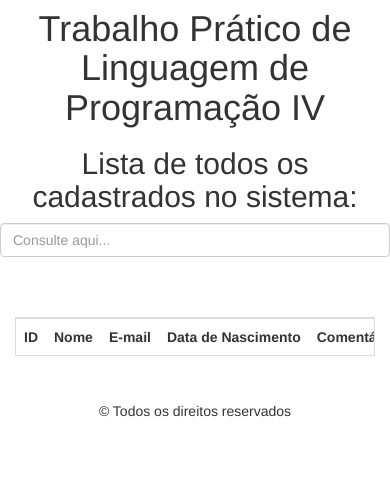
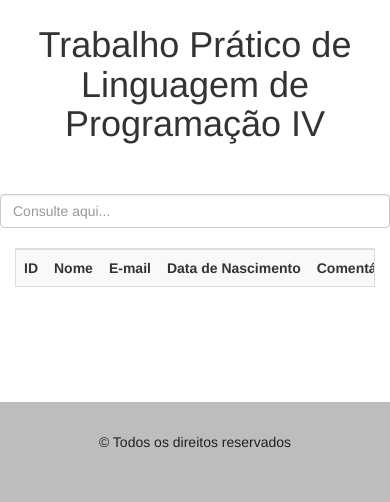
Before and after one commit to johnnatas/TP03-PHP, a PHP site: page /?res=1 in a window 390 px wide. Shown: the part 416-918 px from the top of the page. Before the commit the page ends 833 px from the top, so only its background shows below. Run offline with PHP 8.4, Linux system fonts and the light colour scheme; data comes from the database, SQL or seed files in the repository; lists and menus that the app fills with data are empty.

Commit message:
melhorias em design

```diff
--- a/assets/css/style.css
+++ b/assets/css/style.css
@@ -1,9 +1,15 @@
+nav, footer{
+	background-color: #bdbdbd;
+}
+
 #menu a, footer{
     text-align: center;
+    color: #212121
 }
 
-ul#menu{
-    margin-top: 50px;
+footer{
+	margin-top: 100px;
+	height: 100px;
 }
 
 .formulario{
@@ -14,3 +20,15 @@ i.fa-search{
     color: red;
     font-size: 25px;
 }
+
+#exibe-dados{
+	margin-top: 20px;
+}
+
+#procurar, ul#menu, form#inserir, #lista-inserir{
+	margin-top: 50px;
+}
+
+select#curso{
+	height: 35px;
+}
--- a/assets/includes/footer.php
+++ b/assets/includes/footer.php
@@ -7,7 +7,7 @@
  */
 ?>
 
-<div class="container-fluid">
+<div>
     <footer>
         <span>&copy Todos os direitos reservados</span>
     </footer>
--- a/assets/includes/menu.php
+++ b/assets/includes/menu.php
@@ -7,13 +7,12 @@
  */
 ?>
 <div class="navbar-wrapper">
-    <div class="container-fluid">
+    <div>
         <nav class="navbar navbar-static-top">
             <div class="container">
                 <div class="navbar-header">
                     <button type="button" class="navbar-toggle collapsed" data-toggle="collapse" data-target="#navbar" aria-expanded="false" aria-controls="navbar">
                         <span class="sr-only">Menu</span>
-                        <span class="icon-bar"></span>
                         <span class="icon-bar"></span>
                         <span class="icon-bar"></span>
                     </button>
--- a/index.php
+++ b/index.php
@@ -7,16 +7,11 @@
 
                 <h1 class="text-center">Trabalho Prático de Linguagem de Programação IV</h1>
 
-                <h2 class="text-center">Lista de todos os cadastrados no sistema:</h2>
-
-                <div class="row">
-                    <input type="text" class="form-control" onkeyup="busca(this.value)" placeholder="Consulte aqui..." /><br>
+                <div class="row" id="procurar">
+                    <input type="text" class="form-control col-md-5" onkeyup="busca(this.value)" placeholder="Consulte aqui..." /><br>
                     <i class="fa fa-search" aria-hidden="true"></i>
                 </div>
 
-                <br>
-                <br>
-                <br>
                 <div id="exibe-dados">
                     <?php
                         include_once "conexaoBanco.php";
--- a/inserir.php
+++ b/inserir.php
@@ -13,7 +13,8 @@
     <div class="container">
         <div class="row">
             <div class="col-md-6">
-                <form action="insereBanco.php" method="POST">
+                <h1>Insira os dados aqui</h1>
+                <form action="insereBanco.php" method="POST" id="inserir">
                     <!-- <input type="text" name="id" id="id" class="form-control formulario" placeholder="ID" value="<?=$id?>" pattern="\d{1}"required/> -->
                     <?php include_once 'assets/includes/formulario.php'; ?>
                     <input type="submit" name="inserir" value="Inserir dados" class="btn formulario">
@@ -26,7 +27,7 @@
                     </div>
                 </form>
             </div>
-            <div class="col-md-6">
+            <div class="col-md-6" id="lista-inserir">
               <?php
                 include_once "conexaoBanco.php";
                 include_once "select.php";
--- a/select.php
+++ b/select.php
@@ -21,7 +21,7 @@ if(strlen($res) == 0){
 
 ?>
 <div class='table-responsive'>
-    <table class='table'>
+    <table class='table table-striped table-hover'>
     <tr>
         <th>ID</th>
         <th>Nome</th>
@@ -48,8 +48,8 @@ while($linha != null) {
         <td><?=$linha["COMENTARIO"]?></td>
         <td><?=$linha["CURSO"]?></td>
         <td><?=$linha["SEXO"]?></td>
-        <td><a href='atualizar.php?id=<?=$linha['ID']?>&nome=<?=$linha['NOME']?>&email=<?=$linha['EMAIL']?>&data=<?=$linha['DATA']?>&comentario=<?=$linha['COMENTARIO']?>'><button>Editar</button></a>
-        <td><a href='deletar.php?id=<?=$linha['ID']?>'><button>Excluir</button></a>
+        <td><a href='atualizar.php?id=<?=$linha['ID']?>&nome=<?=$linha['NOME']?>&email=<?=$linha['EMAIL']?>&data=<?=$linha['DATA']?>&comentario=<?=$linha['COMENTARIO']?>'><button class="btn btn-primary" >Editar</button></a>
+        <td><a href='deletar.php?id=<?=$linha['ID']?>'><button class="btn btn-danger">Excluir</button></a>
     </tr>
     <?php $linha = mysqli_fetch_assoc($tab);
 }
```
